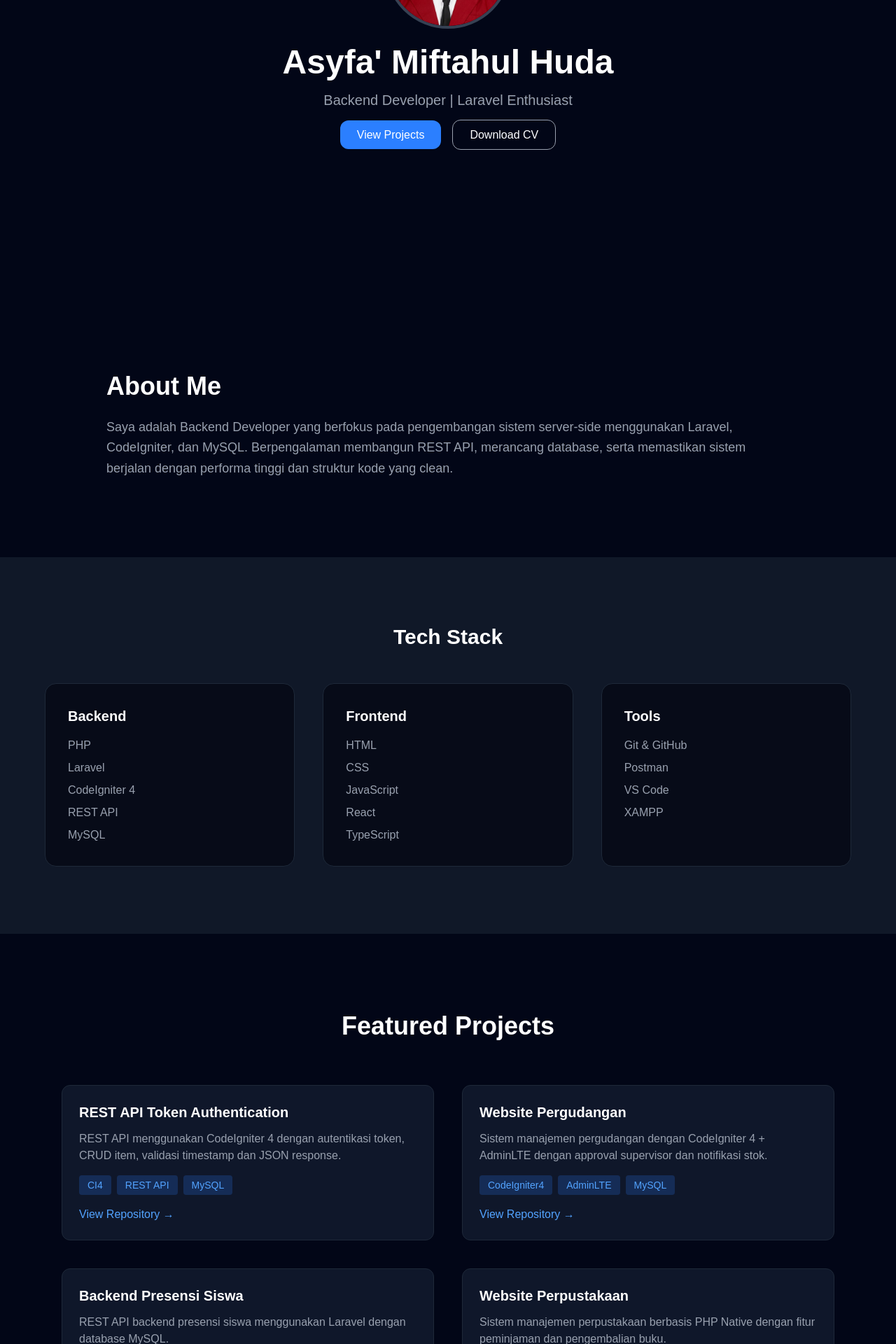
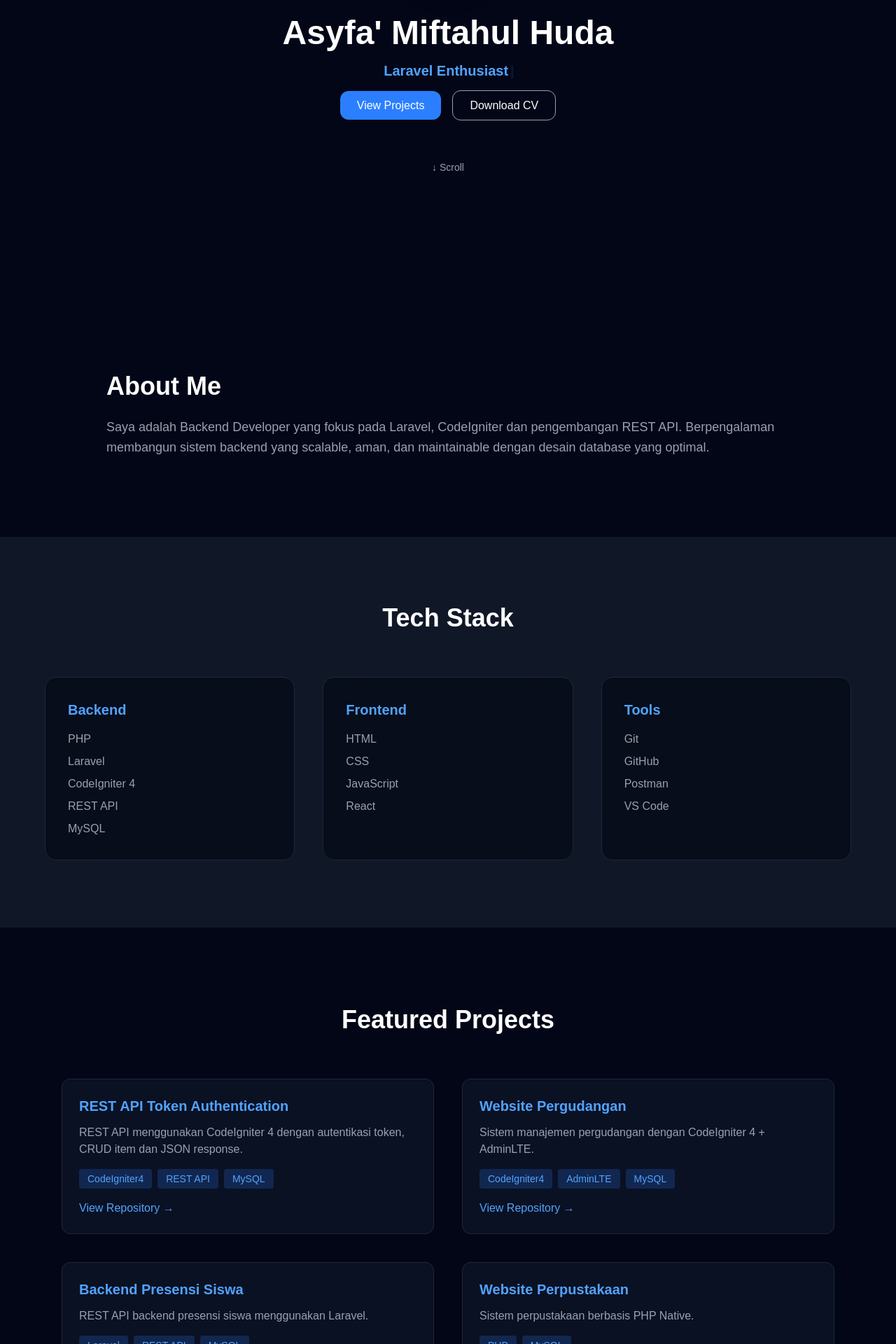
Before and after one commit to siipaakygy/portfolio, a Next.js app: page / in a window 1280 px wide. Shown: the part 380-2300 px from the top of the page at 70% size. Built offline with nearby package versions, Linux system fonts and the light colour scheme.

Commit message:
update portfolio

```diff
--- a/app/page.tsx
+++ b/app/page.tsx
@@ -2,56 +2,69 @@
 
 import Image from "next/image";
 import { motion } from "framer-motion";
+import { Typewriter } from "react-simple-typewriter";
 
 const projects = [
   {
     title: "REST API Token Authentication",
-    desc: "REST API menggunakan CodeIgniter 4 dengan autentikasi token, CRUD item, validasi timestamp dan JSON response.",
-    stack: ["CI4", "REST API", "MySQL"],
+    desc: "REST API menggunakan CodeIgniter 4 dengan autentikasi token, CRUD item dan JSON response.",
+    stack: ["CodeIgniter4", "REST API", "MySQL"],
     link: "https://github.com/siipaakygy/RES-API-Token-Based-Auth",
   },
   {
     title: "Website Pergudangan",
-    desc: "Sistem manajemen pergudangan dengan CodeIgniter 4 + AdminLTE dengan approval supervisor dan notifikasi stok.",
+    desc: "Sistem manajemen pergudangan dengan CodeIgniter 4 + AdminLTE.",
     stack: ["CodeIgniter4", "AdminLTE", "MySQL"],
     link: "https://github.com/siipaakygy/sistem-pergudangan",
   },
   {
     title: "Backend Presensi Siswa",
-    desc: "REST API backend presensi siswa menggunakan Laravel dengan database MySQL.",
+    desc: "REST API backend presensi siswa menggunakan Laravel.",
     stack: ["Laravel", "REST API", "MySQL"],
     link: "https://github.com/siipaakygy/UKL_BE_Presensi",
   },
   {
     title: "Website Perpustakaan",
-    desc: "Sistem manajemen perpustakaan berbasis PHP Native dengan fitur peminjaman dan pengembalian buku.",
+    desc: "Sistem perpustakaan berbasis PHP Native.",
     stack: ["PHP", "MySQL"],
     link: "https://github.com/siipaakygy/Perpus_php_native",
   },
   {
     title: "Website Toko Online",
-    desc: "Website e-commerce menggunakan Laravel dengan fitur produk dan keranjang belanja.",
+    desc: "Website e-commerce dengan Laravel.",
     stack: ["Laravel", "MySQL"],
     link: "https://github.com/siipaakygy/Toko-online",
   },
   {
     title: "Frontend Web Musik",
-    desc: "UI website pemutar musik menggunakan TypeScript dengan interface modern.",
+    desc: "UI website pemutar musik dengan TypeScript.",
     stack: ["TypeScript", "HTML", "CSS"],
     link: "https://github.com/siipaakygy/Frontend-Web-Musik",
   },
 ];
 
+const fadeUp = {
+  hidden: { opacity: 0, y: 60 },
+  show: {
+    opacity: 1,
+    y: 0,
+    transition: { duration: 0.7 },
+  },
+};
+
 export default function Home() {
   return (
-    <main className="bg-[#020617] text-white min-h-screen">
+    <main className="bg-[#020617] text-white min-h-screen scroll-smooth overflow-x-hidden">
+
+      {/* BACKGROUND */}
+      <div className="fixed inset-0 -z-10 bg-gradient-to-br from-indigo-900 via-black to-purple-900 opacity-40 blur-3xl"></div>
 
       {/* NAVBAR */}
       <nav className="fixed top-0 w-full backdrop-blur-md bg-black/40 border-b border-gray-800 z-50">
         <div className="max-w-6xl mx-auto flex justify-between items-center p-4">
           <h1 className="font-bold text-xl">Asyfa</h1>
 
-          <div className="space-x-8 text-sm hidden md:block">
+          <div className="space-x-8 hidden md:block">
             <a href="#about" className="hover:text-blue-400">About</a>
             <a href="#skills" className="hover:text-blue-400">Skills</a>
             <a href="#projects" className="hover:text-blue-400">Projects</a>
@@ -64,139 +77,143 @@ export default function Home() {
       <section className="min-h-screen flex flex-col justify-center items-center text-center px-6">
 
         <motion.div
-          initial={{ scale: 0 }}
-          animate={{ scale: 1 }}
-          transition={{ duration: 0.6 }}
+          animate={{ y: [0, -12, 0] }}
+          transition={{ repeat: Infinity, duration: 4 }}
         >
           <Image
             src="/profile.jpg"
             width={180}
             height={180}
             alt="profile"
-            className="rounded-full border-4 border-gray-700 mb-6"
+            className="rounded-full border-4 border-gray-700 shadow-xl mb-6"
           />
         </motion.div>
 
         <motion.h1
           initial={{ opacity: 0, y: 40 }}
           animate={{ opacity: 1, y: 0 }}
-          transition={{ delay: 0.3 }}
+          transition={{ duration: 0.7 }}
           className="text-5xl font-bold mb-4"
         >
           Asyfa' Miftahul Huda
         </motion.h1>
 
-        <motion.p
-          initial={{ opacity: 0 }}
-          animate={{ opacity: 1 }}
-          transition={{ delay: 0.6 }}
-          className="text-gray-400 text-xl mb-6"
-        >
-          Backend Developer | Laravel Enthusiast
-        </motion.p>
+        <p className="text-xl text-blue-400 font-semibold mb-6">
+          <Typewriter
+            words={[
+              "Backend Developer",
+              "Laravel Enthusiast",
+              "REST API Developer",
+              "Fullstack Learner"
+            ]}
+            loop
+            cursor
+            cursorStyle="|"
+            typeSpeed={70}
+            deleteSpeed={50}
+          />
+        </p>
 
         <div className="space-x-4">
+
           <a
             href="#projects"
-            className="bg-blue-500 px-6 py-3 rounded-xl hover:bg-blue-600"
+            className="bg-blue-500 px-6 py-3 rounded-xl hover:bg-blue-600 transition"
           >
             View Projects
           </a>
 
           <a
             href="/CV.pdf"
-            className="border border-gray-400 px-6 py-3 rounded-xl hover:bg-white hover:text-black"
+            className="border border-gray-400 px-6 py-3 rounded-xl hover:bg-white hover:text-black transition"
           >
             Download CV
           </a>
+
         </div>
+
+        {/* SCROLL INDICATOR */}
+        <motion.div
+          animate={{ y: [0, 10, 0] }}
+          transition={{ repeat: Infinity, duration: 1.5 }}
+          className="mt-16 text-gray-400 text-sm"
+        >
+          ↓ Scroll
+        </motion.div>
+
       </section>
 
       {/* ABOUT */}
-      <section id="about" className="max-w-5xl mx-auto px-6 py-28">
+      <motion.section
+        id="about"
+        className="max-w-5xl mx-auto px-6 py-28"
+        variants={fadeUp}
+        initial="hidden"
+        whileInView="show"
+      >
 
-        <motion.h2
-          initial={{ opacity: 0 }}
-          whileInView={{ opacity: 1 }}
-          className="text-4xl font-bold mb-6"
-        >
-          About Me
-        </motion.h2>
+        <h2 className="text-4xl font-bold mb-6">About Me</h2>
 
-        <p className="text-gray-400 leading-relaxed text-lg">
-          Saya adalah Backend Developer yang berfokus pada pengembangan sistem
-          server-side menggunakan Laravel, CodeIgniter, dan MySQL. Berpengalaman
-          membangun REST API, merancang database, serta memastikan sistem
-          berjalan dengan performa tinggi dan struktur kode yang clean.
+        <p className="text-gray-400 text-lg leading-relaxed">
+          Saya adalah Backend Developer yang fokus pada Laravel,
+          CodeIgniter dan pengembangan REST API. Berpengalaman
+          membangun sistem backend yang scalable, aman, dan
+          maintainable dengan desain database yang optimal.
         </p>
 
-      </section>
+      </motion.section>
 
-      {/* TECH STACK */}
+      {/* SKILLS */}
       <section id="skills" className="bg-gray-900 py-24 px-6">
+
         <div className="max-w-6xl mx-auto">
-          <h2 className="text-3xl font-bold mb-12 text-center">Tech Stack</h2>
+
+          <h2 className="text-4xl font-bold mb-16 text-center">
+            Tech Stack
+          </h2>
 
           <div className="grid md:grid-cols-3 gap-10">
 
-            {/* Backend */}
-            <div className="group bg-gray-950/70 p-8 rounded-2xl border border-gray-800
-            hover:border-purple-500 hover:-translate-y-2 hover:shadow-purple-500/20
-            hover:shadow-2xl transition-all duration-300">
+            {[
+              {
+                title: "Backend",
+                items: ["PHP", "Laravel", "CodeIgniter 4", "REST API", "MySQL"],
+              },
+              {
+                title: "Frontend",
+                items: ["HTML", "CSS", "JavaScript", "React"],
+              },
+              {
+                title: "Tools",
+                items: ["Git", "GitHub", "Postman", "VS Code"],
+              },
+            ].map((stack, i) => (
 
-              <h3 className="text-xl font-semibold mb-4 group-hover:text-purple-400">
-                Backend
-              </h3>
+              <motion.div
+                key={i}
+                whileHover={{ y: -10 }}
+                className="bg-gray-950/60 backdrop-blur-xl p-8 rounded-2xl border border-gray-800
+                hover:border-blue-500 hover:shadow-blue-500/20 hover:shadow-2xl transition"
+              >
 
-              <ul className="space-y-2 text-gray-400">
-                <li>PHP</li>
-                <li>Laravel</li>
-                <li>CodeIgniter 4</li>
-                <li>REST API</li>
-                <li>MySQL</li>
-              </ul>
+                <h3 className="text-xl font-semibold mb-4 text-blue-400">
+                  {stack.title}
+                </h3>
 
-            </div>
+                <ul className="space-y-2 text-gray-400">
+                  {stack.items.map((item, i) => (
+                    <li key={i}>{item}</li>
+                  ))}
+                </ul>
 
-            {/* Frontend */}
-            <div className="group bg-gray-950/70 p-8 rounded-2xl border border-gray-800
-            hover:border-purple-500 hover:-translate-y-2 hover:shadow-purple-500/20
-            hover:shadow-2xl transition-all duration-300">
+              </motion.div>
 
-              <h3 className="text-xl font-semibold mb-4 group-hover:text-purple-400">
-                Frontend
-              </h3>
-
-              <ul className="space-y-2 text-gray-400">
-                <li>HTML</li>
-                <li>CSS</li>
-                <li>JavaScript</li>
-                <li>React</li>
-                <li>TypeScript</li>
-              </ul>
-
-            </div>
-
-            {/* Tools */}
-            <div className="group bg-gray-950/70 p-8 rounded-2xl border border-gray-800
-            hover:border-purple-500 hover:-translate-y-2 hover:shadow-purple-500/20
-            hover:shadow-2xl transition-all duration-300">
-
-              <h3 className="text-xl font-semibold mb-4 group-hover:text-purple-400">
-                Tools
-              </h3>
-
-              <ul className="space-y-2 text-gray-400">
-                <li>Git & GitHub</li>
-                <li>Postman</li>
-                <li>VS Code</li>
-                <li>XAMPP</li>
-              </ul>
-
-            </div>
+            ))}
 
           </div>
+
         </div>
+
       </section>
 
       {/* PROJECTS */}
@@ -212,14 +229,15 @@ export default function Home() {
 
             <motion.div
               key={i}
+              variants={fadeUp}
+              initial="hidden"
+              whileInView="show"
               whileHover={{ scale: 1.05 }}
-              className="group bg-[#0f172a] border border-gray-800 p-6 rounded-xl
-              hover:border-purple-500 hover:-translate-y-2
-              hover:shadow-purple-500/20 hover:shadow-2xl
-              transition-all duration-300"
+              className="bg-[#0f172a]/70 backdrop-blur-xl border border-gray-800 p-6 rounded-xl
+              hover:border-blue-500 hover:shadow-blue-500/20 hover:shadow-2xl transition"
             >
 
-              <h3 className="text-xl font-semibold mb-3 group-hover:text-purple-400 transition">
+              <h3 className="text-xl font-semibold mb-3 text-blue-400">
                 {project.title}
               </h3>
 
@@ -228,15 +246,18 @@ export default function Home() {
               </p>
 
               <div className="flex gap-2 flex-wrap mb-4">
+
                 {project.stack.map((tech, i) => (
+
                   <span
                     key={i}
-                    className="bg-blue-500/20 text-blue-400 px-3 py-1 rounded text-sm
-                    hover:bg-blue-500 hover:text-white transition"
+                    className="bg-blue-500/20 text-blue-400 px-3 py-1 rounded text-sm"
                   >
                     {tech}
                   </span>
+
                 ))}
+
               </div>
 
               <a
```
